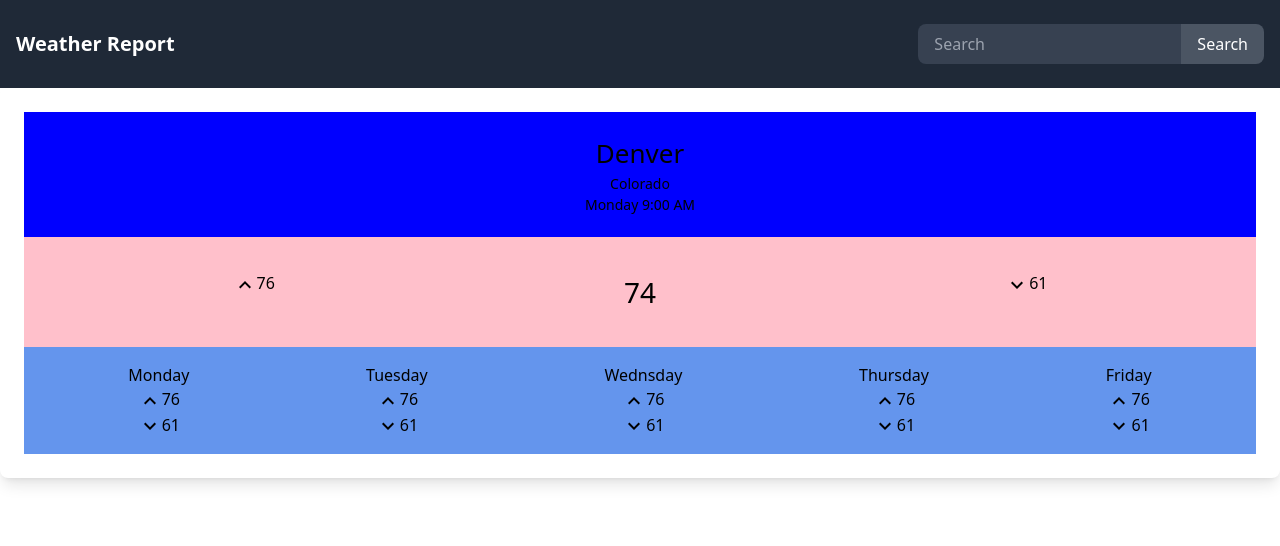
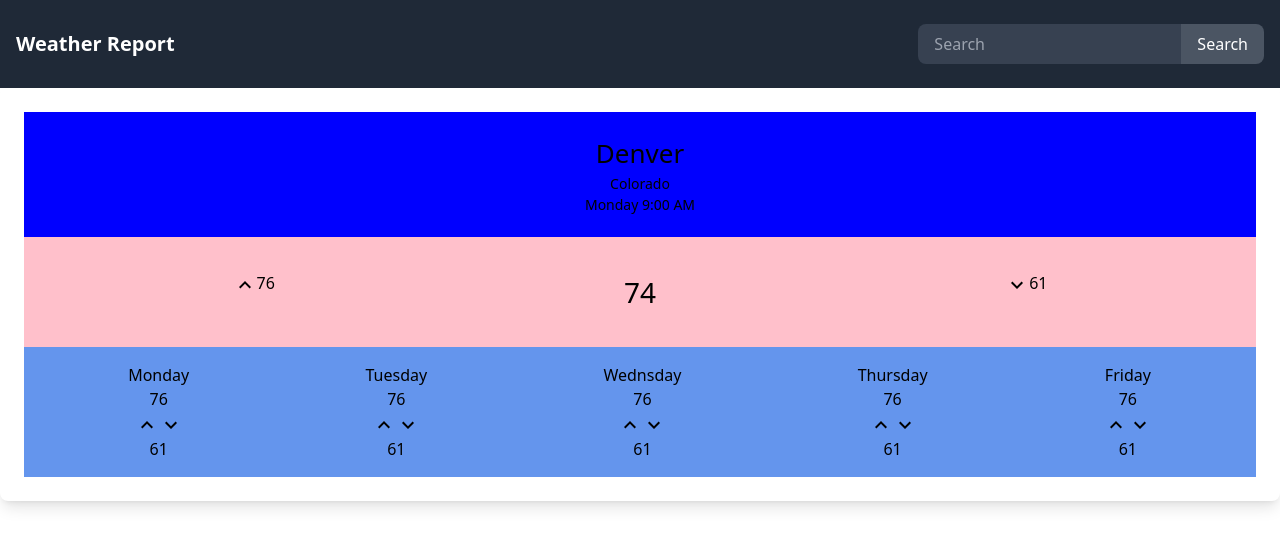
Before and after one commit to Noah8863/React-Weather-App, a React (Create React App) app: page / in a window 1280 px wide. Shown: the top 546 px of the page. Built offline with nearby package versions, Linux system fonts and the light colour scheme; no server answers.

Commit message:
Slowly parsing the data into the HTML

```diff
--- a/package.json
+++ b/package.json
@@ -10,6 +10,8 @@
     "@testing-library/jest-dom": "^5.16.5",
     "@testing-library/react": "^13.4.0",
     "@testing-library/user-event": "^13.5.0",
+    "crypto-browserify": "^3.12.0",
+    "dotenv": "^16.3.1",
     "lodash": "^4.17.21",
     "react": "^18.2.0",
     "react-dom": "^18.2.0",
--- a/src/DailyReport/daily.jsx
+++ b/src/DailyReport/daily.jsx
@@ -9,7 +9,7 @@ function DailyReport({ searchedCity }) {
   }, [searchedCity]);
 
   const fetchData = (searchedCity) => {
-    const url = `https://weatherapi-com.p.rapidapi.com/forecast.json?q=${searchedCity}&days=5`;
+    const url = `https://weatherapi-com.p.rapidapi.com/forecast.json?q=${searchedCity}&days=6`;
     // const url = `https://weatherapi-com.p.rapid`;
 
     const options = {
@@ -49,10 +49,24 @@ function DailyReport({ searchedCity }) {
 
     //Current Temp from search
     // const weatherIcon = document.getElementById("localTime");
-    const windSpeed = document.getElementById("localTime");
-    const UVIndex = document.getElementById("localTime");
+    // const windSpeed = document.getElementById("localTime");
+    // const UVIndex = document.getElementById("localTime");
 
     //5 Day Forecast Variables
+    const day1High = document.getElementById("day1High");
+    const day1Low = document.getElementById("day1Low");
+
+    const day2High = document.getElementById("day2High");
+    const day2Low = document.getElementById("day2Low");
+
+    const day3High = document.getElementById("day3High");
+    const day3Low = document.getElementById("day3Low");
+
+    const day4High = document.getElementById("day4High");
+    const day4Low = document.getElementById("day4Low");
+
+    const day5High = document.getElementById("day5High");
+    const day5Low = document.getElementById("day5Low");
 
     //Convert time from Military time
     const localtime = (localTime.textContent = data.location.localtime);
@@ -74,6 +88,13 @@ function DailyReport({ searchedCity }) {
     cityName.textContent = data.location.name;
     cityState.textContent = data.location.region;
     localTime.textContent = `Local Time: ${formattedTime}`;
+
+    //Update the HTML content for 5 day Forcast Info
+    day1High.textContent = data.forecast.forecastday[1].day.maxtemp_f;
+    day1Low.textContent = data.forecast.forecastday[1].day.mintemp_f;
+
+    day2High.textContent = data.forecast.forecastday[2].day.maxtemp_f;
+    day2Low.textContent = data.forecast.forecastday[2].day.mintemp_f;
 
     // const weatherIcon = data.current.condition.icon
   }
@@ -105,58 +126,38 @@ function DailyReport({ searchedCity }) {
         <div className="forecastContainer">
           <div id="day1">
             <p>Monday</p>
-            <div>
+            <div id="day1High">76</div>
             <KeyboardArrowUpIcon />
-              76
-            </div>
-            <div>
             <KeyboardArrowDownIcon />
-              61
-            </div>
+            <div id="day1Low">61</div>
           </div>
           <div id="day2">
             <p>Tuesday</p>
-            <div>
+            <div id="day2High">76</div>
             <KeyboardArrowUpIcon />
-              76
-            </div>
-            <div>
             <KeyboardArrowDownIcon />
-              61
-            </div>
+            <div id="day2Low">61</div>
           </div>
           <div id="day3">
             <p>Wednsday</p>
-            <div>
+            <div id="day3High">76</div>
             <KeyboardArrowUpIcon />
-              76
-            </div>
-            <div>
             <KeyboardArrowDownIcon />
-              61
-            </div>
+            <div id="day3Low">61</div>
           </div>
           <div id="day4">
             <p>Thursday</p>
-            <div>
+            <div id="day4High">76</div>
             <KeyboardArrowUpIcon />
-              76
-            </div>
-            <div>
             <KeyboardArrowDownIcon />
-              61
-            </div>
+            <div id="day4Low">61</div>
           </div>
           <div id="day5">
             <p>Friday</p>
-            <div>
+            <div id="day5High">76</div>
             <KeyboardArrowUpIcon />
-              76
-            </div>
-            <div>
             <KeyboardArrowDownIcon />
-              61
-            </div>
+            <div id="day5Low">61</div>
           </div>
         </div>
       </main>
```
Also changed, not shown: 1 other file (tests, documents, lock files or other folders). Lines whose indentation alone changed are shown as unchanged.
